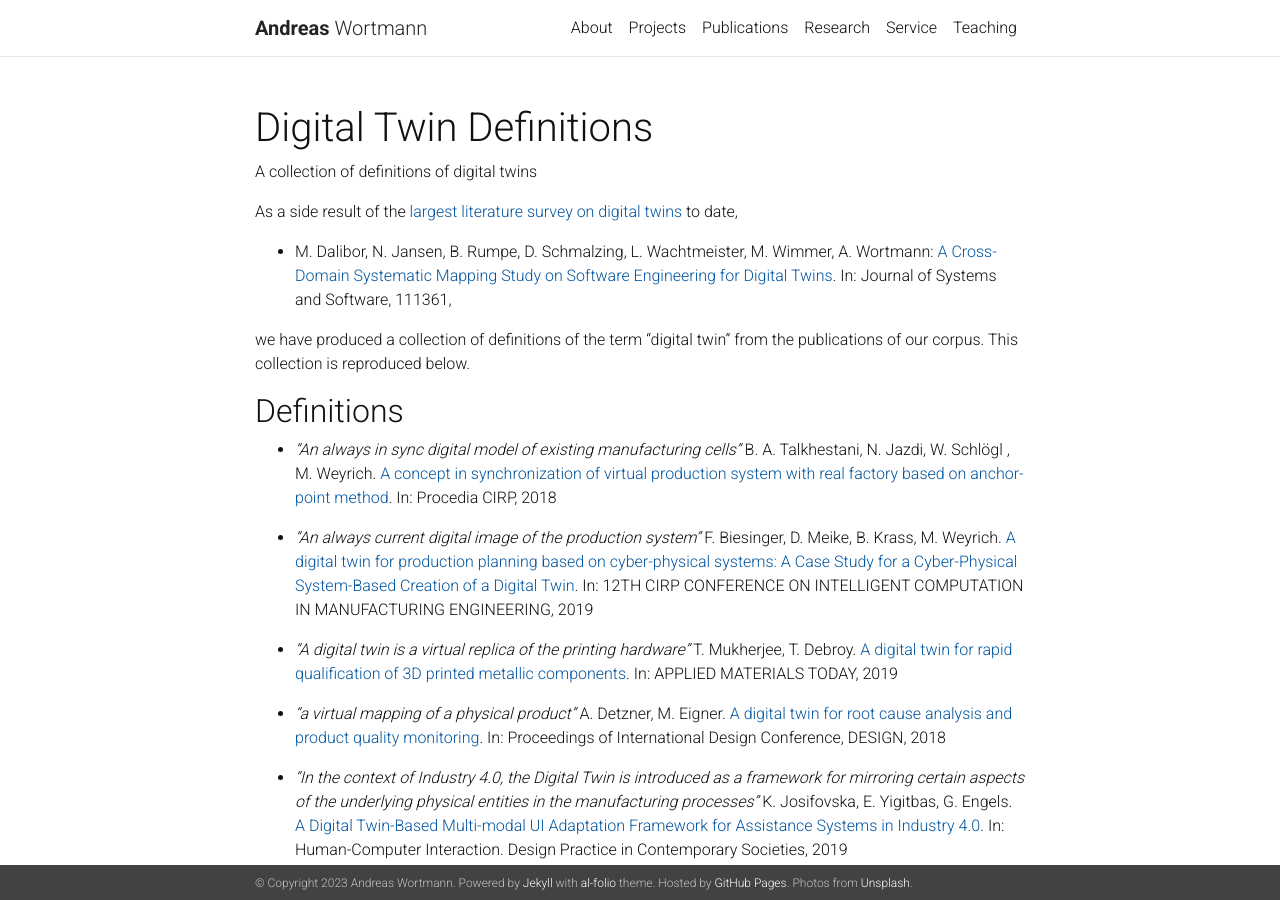
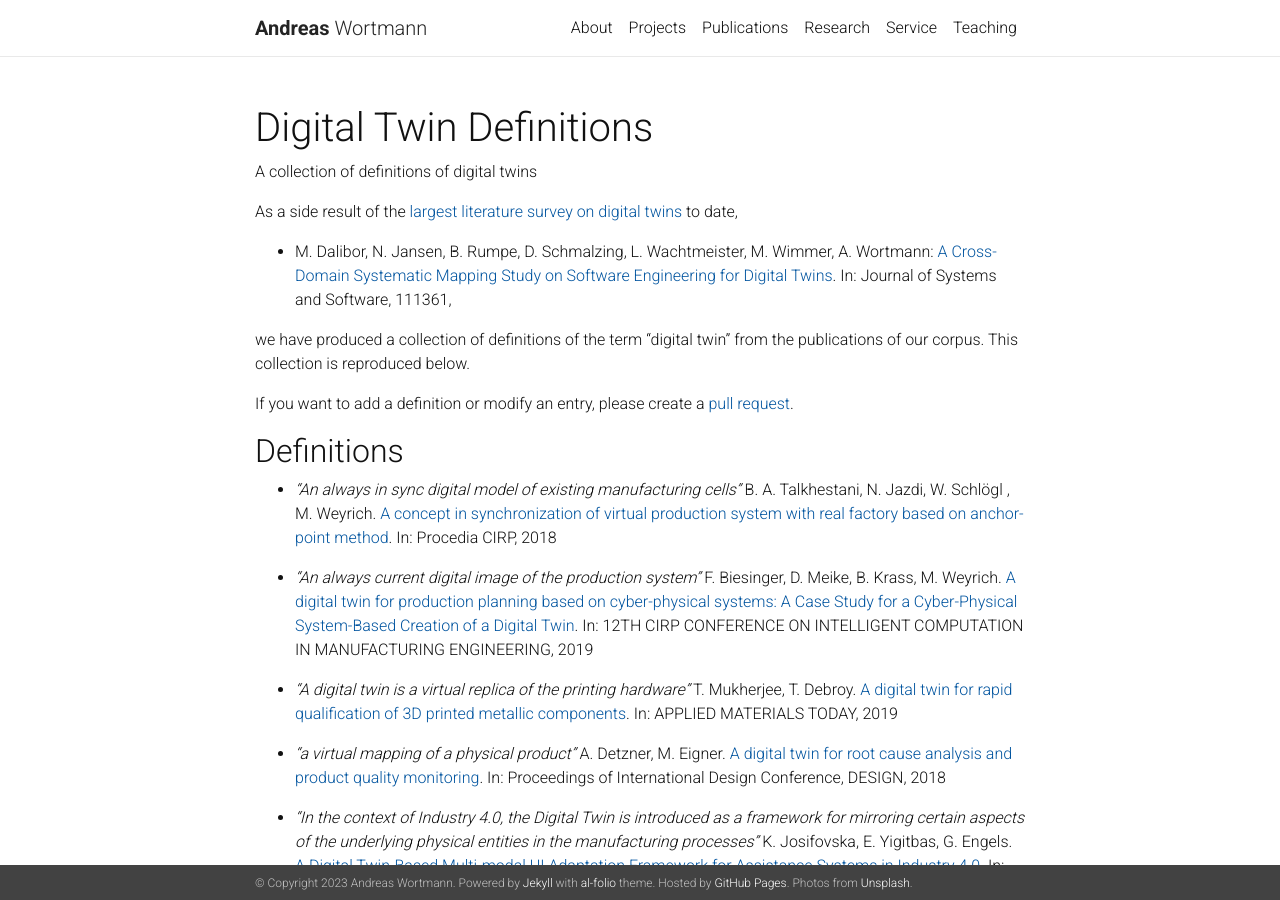
Before and after one commit to awortmann/awortmann.github.io, a Jekyll site: the page built from _pages/topics/digital_twin_definitions.md, in a window 1280 px wide and 900 px high. Built offline with Jekyll 4.4.1, drawn with Linux system fonts in a browser that asks for light colours; nearby versions of some CDN libraries; a style sheet for code colours, icons or effects is not loaded.

Commit message:
Minor update

```diff
--- a/_pages/topics/digital_twin_definitions.md
+++ b/_pages/topics/digital_twin_definitions.md
@@ -12,6 +12,7 @@ As a side result of the [largest literature survey on digital twins](../digital_
 
 we have produced a collection of definitions of the term "digital twin" from the publications of our corpus. This collection is reproduced below.
 
+If you want to add a definition or modify an entry, please create a [pull request](https://github.com/awortmann/awortmann.github.io/blob/master/_pages/topics/digital_twin_definitions_.md).
 
 ## Definitions
 
```
